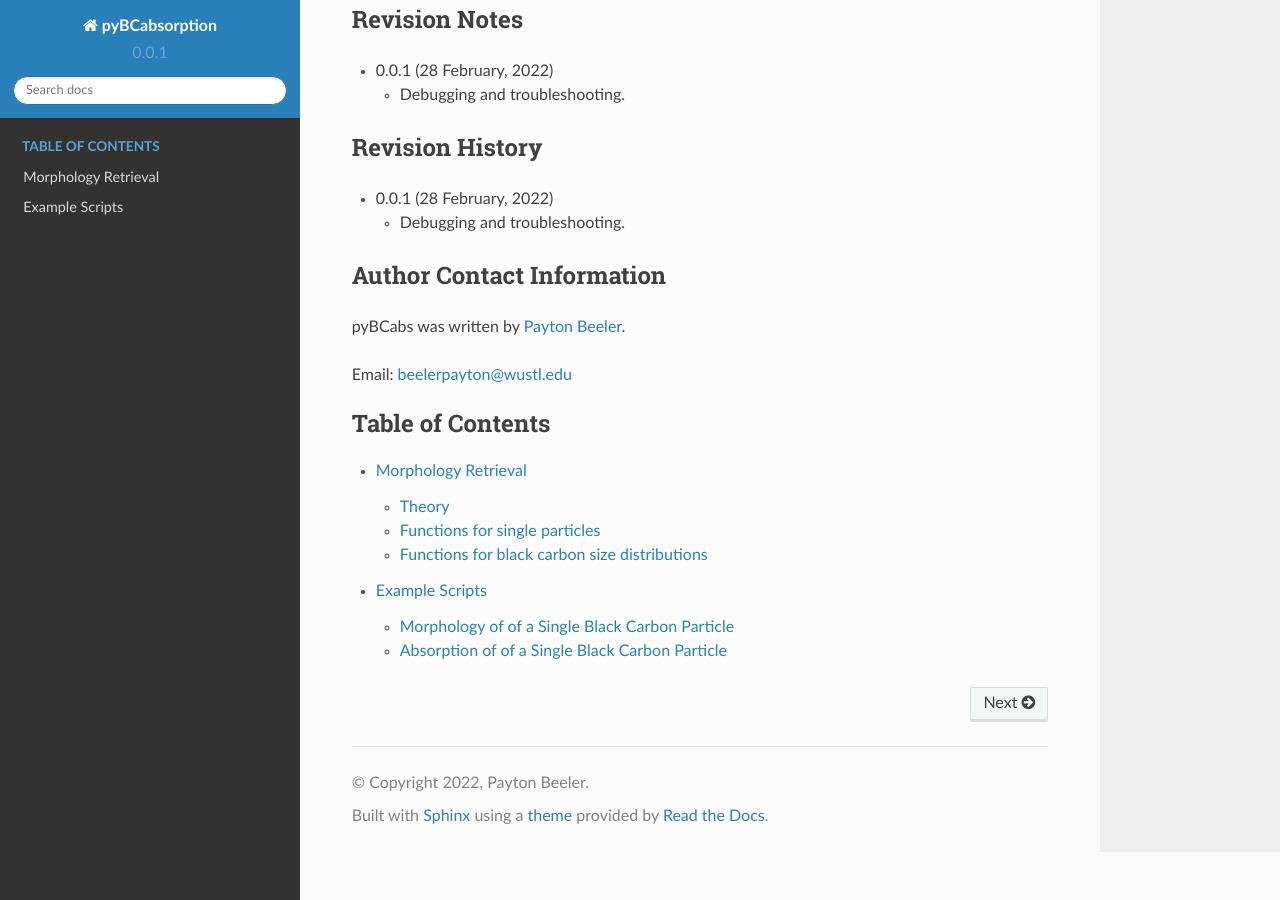
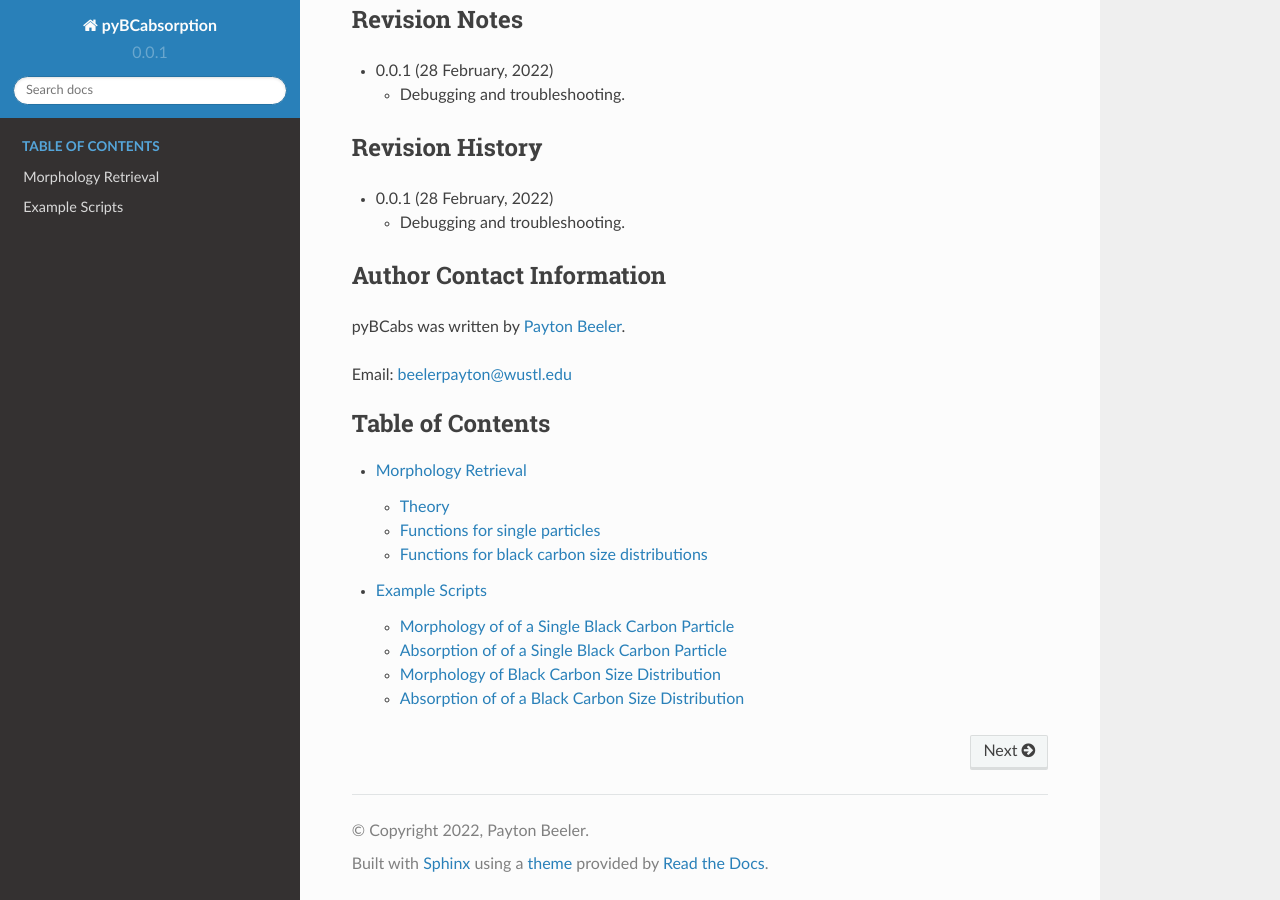
Before and after one commit to beelerpayton/FracScatt, a Sphinx documentation site: the page built from docs/source/index.rst, in a window 1280 px wide and 900 px high, scrolled down 695 px. Built offline with Sphinx 7.4.7 and the Read the Docs theme 2.0.0, drawn with Linux system fonts in a browser that asks for light colours; pages that are not in the unit, such as notebooks, are missing from menus; part of the change alters nothing that is shown.

Commit message:
Update examples.rst

```diff
--- a/docs/source/examples.rst
+++ b/docs/source/examples.rst
@@ -68,3 +68,46 @@ To calculate MAC\ :sub:`BC` of a single particle, use the :py:func:`shape2abs_SP
    {'dp': 250,
    'coating': 10,
    'MAC': 15.270921290660958}
+
+Morphology of Black Carbon Size Distribution
+-------------------------------------------------
+
+To infer the morphology of a lognormal size distribution of black carbon particles, use the :py:func:`abs2shape_SD` function. This example shows a distribution of black carbon with geometric mean volume-equivalent diameter of 250nm, geometric standard deviation of 1.5, M\ :sub:`tot`/M\ :sub:`BC` of 10, and MAC\ :sub:`BC` of 12.5 m\ :sup:`2`/g measured at 532 nm.
+
+.. code-block:: pycon
+
+   >>> import pyBCabsorption as pbca
+   >>> pbca.abs2shape_SD(10,12.5,532,250,1.5,abs_error=1.0,ReturnPlot=True)
+   <Figure size 832x624 with 1 Axes>,
+   <matplotlib.axes._subplots.AxesSubplot object at 0x119e22e80>,
+   {'min_mass': 4.363323129985816,
+   'avg_mass': 14.726215563702134,
+   'max_mass': 49.70097752749473,
+   'rho_lower': 1.4961402652726399,
+   'rho': 1.6958737655127754,
+   'rho_upper': 1.9011038545429513}
+    >>> plt.show()
+
+The above code will generate the following plot:
+
+.. image:: images/ex2.png
+
+Absorption of of a Black Carbon Size Distribution
+-----------------------------------------
+
+To calculate MAC\ :sub:`BC` of a lognormal black carbon size distribution, use the :py:func:`shape2abs_SD` function. This example shows a partially collapsed black carbon size distribution with geometric mean volume-equivalent diameter of 250nm and M\ :sub:`tot`/M\ :sub:`BC` of 10 :math:`{\pm}`2, calculated at 532 nm.
+
+.. code-block:: pycon
+
+   >>> import pyBCabsorption as pbca
+   >>> pbca.shape2abs_SD(250, 1.5, 10, 2, 532, 'partial', mode='MtotMbc', r_monomer=20, DataPoints=False, ShowPlots=True)
+   {'dp_avg': 271.27331468698907,
+   'dp_stdev': 116.31278553447174,
+   'coating_avg': 9.989515341712535,
+   'coating_stdev': 1.993898151280818,
+   'MAC_avg': 15.163523372302134,
+   'MAC_std': 0.8651650806895144}
+
+The following plot is also generated:
+
+.. image:: images/ex3.png
```
